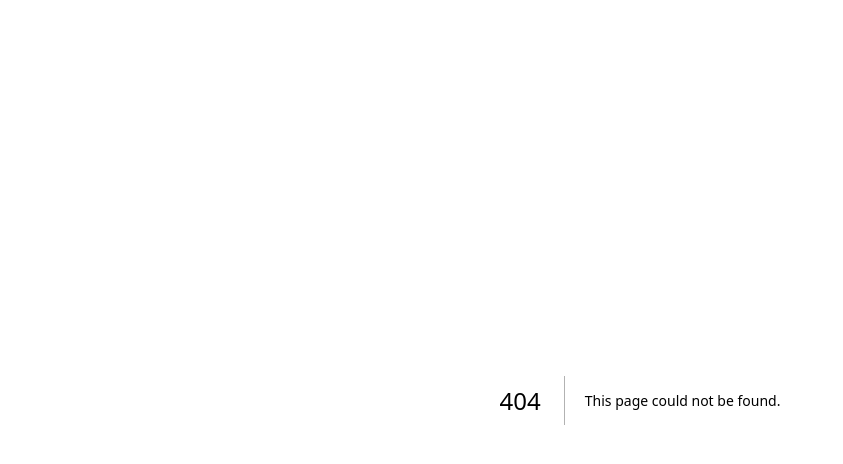
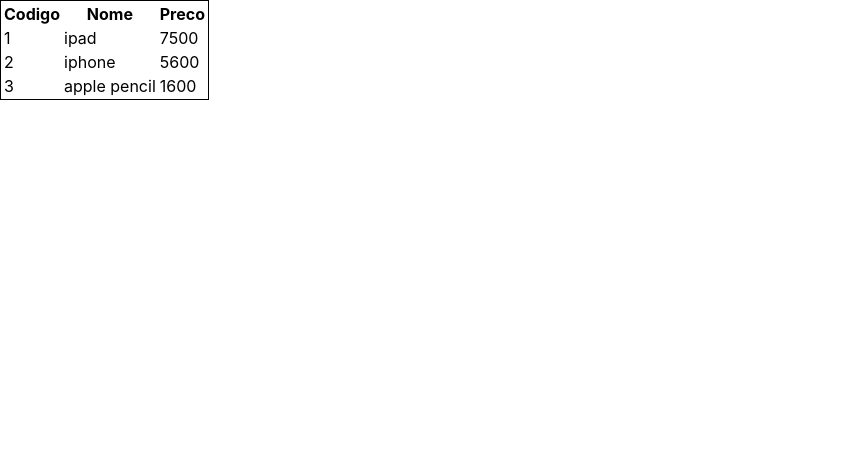
Before and after one commit to ogiovannilima/nextjs-curso, a Next.js app: page /render/repeticao2 in a window 1280 px wide. Before the commit this address had no page. Shown: the top 464 px of the page, without its empty margins (0-843 px from the left). Built offline with nearby package versions, Linux system fonts and the light colour scheme.

Commit message:
lista de repeticao utilizando uma classe para montar uma lista de produtos em forme de objeto

```diff
--- /dev/null
+++ b/data/listaProdutos.js
@@ -0,0 +1,7 @@
+import Produto from '../model/produto';
+
+export default [
+  new Produto(1, 'ipad', 7500),
+  new Produto(2, 'iphone', 5600),
+  new Produto(3, 'apple pencil', 1600),
+]
--- /dev/null
+++ b/model/produto.js
@@ -0,0 +1,23 @@
+export default class Produto {
+  #id
+  #nome
+  #preco
+
+  constructor(id, nome, preco) {
+    this.#id = id
+    this.#nome = nome
+    this.#preco = preco
+  }
+
+  get id() {
+    return this.#id
+  }
+
+  get nome() {
+    return this.#nome
+  }
+
+  get preco() {
+    return this.#preco
+  }
+}
--- /dev/null
+++ b/pages/render/repeticao2.jsx
@@ -0,0 +1,35 @@
+import listaProdutos from '../../data/listaProdutos'
+
+export default function repeticao2() {
+
+  function renderizarLinhas() {
+    return listaProdutos.map((produto => {
+      return (
+        <tr key={produto.id}>
+          <td>{produto.id}</td>
+          <td>{produto.nome}</td>
+          <td>{produto.preco}</td>
+        </tr>
+      )
+    }))
+  }
+
+  return (
+    <div>
+      <table style={{
+        border: '1px solid black',
+      }}>
+        <thead>
+          <tr>
+            <th>Codigo</th>
+            <th>Nome</th>
+            <th>Preco</th>
+          </tr>
+        </thead>
+        <tbody>
+          {renderizarLinhas()}
+        </tbody>
+      </table>
+    </div>
+  )
+}
```
